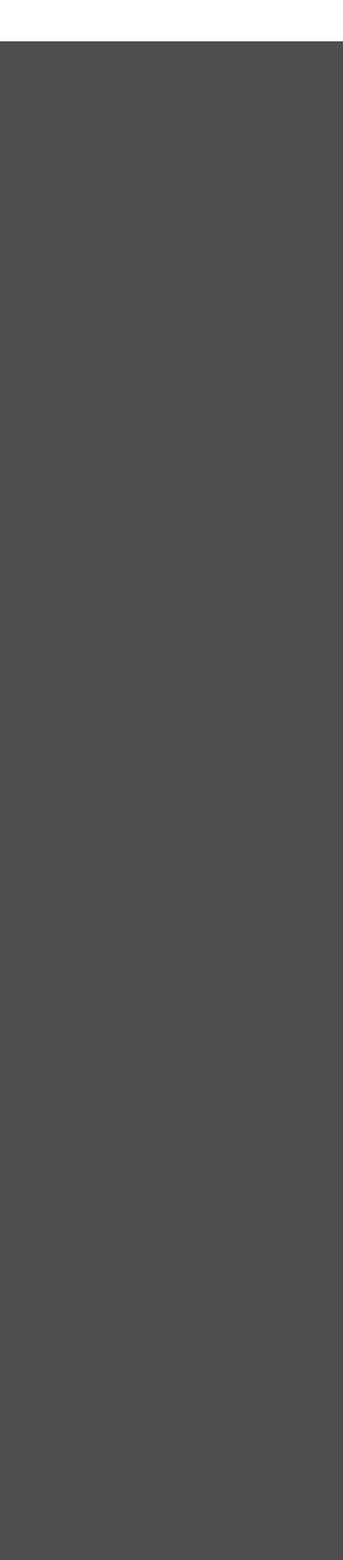
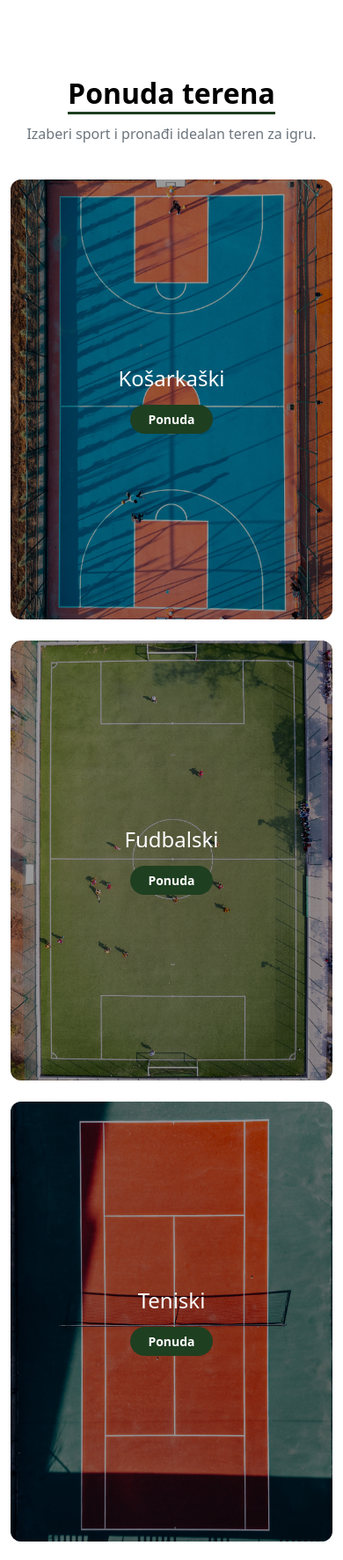
Before and after one commit to bajoPivljanin/sportski_tereni, a PHP site: page / in a window 390 px wide. Shown: the part 845-2618 px from the top of the page at 88% size. Before the commit the page ends 892 px from the top, so only its background shows below. Run offline with PHP 8.4, Linux system fonts and the light colour scheme.

Commit message:
Dodatak nove sekcije "offer-section" i popravka sekcije "hero-section"

```diff
--- a/index.php
+++ b/index.php
@@ -11,16 +11,56 @@ require_once 'inc/header.php';
                 <h1 class="hero-title fw-bold mb-4">
                     Rezerviši teren<br>za par sekundi.
                 </h1>
-                <a href="#courts" class="hero-btn text-uppercase fw-semibold text-decoration-none">
-                    Pogledaj ponudu
-                </a>
+                <a href="#courts" class="hero-btn">Pogledaj ponudu</a>
             </div>
         </div>
     </div>
 </section>
 
 <main id="courts" class="container my-5">
-    </main>
+    <section class="offer-section">
+    <h2 class="offer-heading">Ponuda terena</h2>
+    <p class="offer-subheading">Izaberi sport i pronađi idealan teren za igru.</p>
+
+    <div class="row">
+        <div class="col-sm-6 col-md-3 mb-4">
+            <div class="sport-card basketball-bg">
+                <div class="sport-overlay">
+                    <h3 class="sport-title">Košarkaški</h3>
+                    <a href="#" class="sport-btn">Ponuda</a>
+                </div>
+            </div>
+        </div>
+
+        <div class="col-sm-6 col-md-3 mb-4">
+            <div class="sport-card football-bg">
+                <div class="sport-overlay">
+                    <h3 class="sport-title">Fudbalski</h3>
+                    <a href="#" class="sport-btn">Ponuda</a>
+                </div>
+            </div>
+        </div>
+
+        <div class="col-sm-6 col-md-3 mb-4">
+            <div class="sport-card tennis-bg">
+                <div class="sport-overlay">
+                    <h3 class="sport-title">Teniski</h3>
+                    <a href="#" class="sport-btn">Ponuda</a>
+                </div>
+            </div>
+        </div>
+
+        <div class="col-sm-6 col-md-3 mb-4">
+            <div class="sport-card padel-bg">
+                <div class="sport-overlay">
+                    <h3 class="sport-title">Padel</h3>
+                    <a href="#" class="sport-btn">Ponuda</a>
+                </div>
+            </div>
+        </div>
+    </div>
+</section>
+</main>
 
 <?php
 
--- a/public/css/style.css
+++ b/public/css/style.css
@@ -4,15 +4,17 @@
     z-index: 10;
     background-color: transparent !important;
 }
+.navbar .as{
+    text-decoration: none;
+    color: white;
+        letter-spacing: 3px;
+    font-size: 20pt;
+}
 .navbar ul li a{
     color: white;
 }
 .navbar ul li a:hover{
     color: #cccccc;
-}
-.navbar-brand{
-    letter-spacing: 3px;
-    font-size: 20pt;
 }
 
 .hero-section {
@@ -21,6 +23,10 @@
     background-position: center;
     background-repeat: no-repeat;
     height: 100vh;
+    display: flex;
+    align-items: center;
+    color: #ffffff;
+    position: relative;
 }
 
 .hero-overlay {
@@ -36,6 +42,9 @@
 }
 
 .hero-btn {
+    text-transform: uppercase;
+    font-weight: 600;
+    text-decoration: none;
     color: #ffffff;
     border-bottom: 2px solid #ffffff;
     padding-bottom: 5px;
@@ -47,3 +56,102 @@
     color: #cccccc;
     border-color: #cccccc;
 }
+.hero-section a{
+    color: white;
+    transition: .3s;
+}
+
+.offer-section {
+    text-align: center;
+    padding-top: 40px;
+}
+
+.offer-heading {
+    font-size: 32px;
+    font-weight: bold;
+    position: relative;
+    display: inline-block;
+    margin-bottom: 15px;
+    color: #000000;
+}
+
+.offer-heading::after {
+    content: "";
+    position: absolute;
+    left: 0;
+    bottom: -5px;
+    width: 100%;
+    height: 3px;
+    background-color: #1e3f20;
+}
+
+.offer-subheading {
+    color: #6c757d;
+    font-size: 16px;
+    margin-bottom: 40px;
+}
+
+
+.sport-card {
+    height: 500px;
+    border-radius: 12px;
+    background-size: cover;
+    background-position: center;
+    position: relative;
+    overflow: hidden;
+}
+
+
+.basketball-bg {
+    background-image: url('../../img/basketball.jpg');
+}
+
+.football-bg {
+    background-image: url('../../img/football.jpg');
+}
+
+.tennis-bg {
+    background-image: url('../../img/tennis.jpg');
+}
+
+.padel-bg {
+    background-image: url('../../img/padel.jpg');
+}
+
+
+.sport-overlay {
+    position: absolute;
+    top: 0;
+    start: 0;
+    width: 100%;
+    height: 100%;
+    background-color: rgba(0, 0, 0, 0.4);
+    display: flex;
+    flex-direction: column;
+    justify-content: center;
+    align-items: center;
+}
+
+.sport-title {
+    color: #ffffff;
+    font-size: 24px;
+    margin-bottom: 15px;
+    font-weight: 500;
+}
+
+
+.sport-btn {
+    color: #ffffff;
+    background-color: #1e3f20;
+    text-decoration: none;
+    padding: 6px 20px;
+    border-radius: 20px;
+    font-size: 14px;
+    font-weight: bold;
+    transition: background-color 0.3s ease;
+}
+
+.sport-btn:hover {
+    background-color: #142b16;
+    color: #ffffff;
+}
```
Also changed, not shown: img/basketball.jpg (added), img/football.jpg (added), img/tennis.jpg (added), 1 other file.
